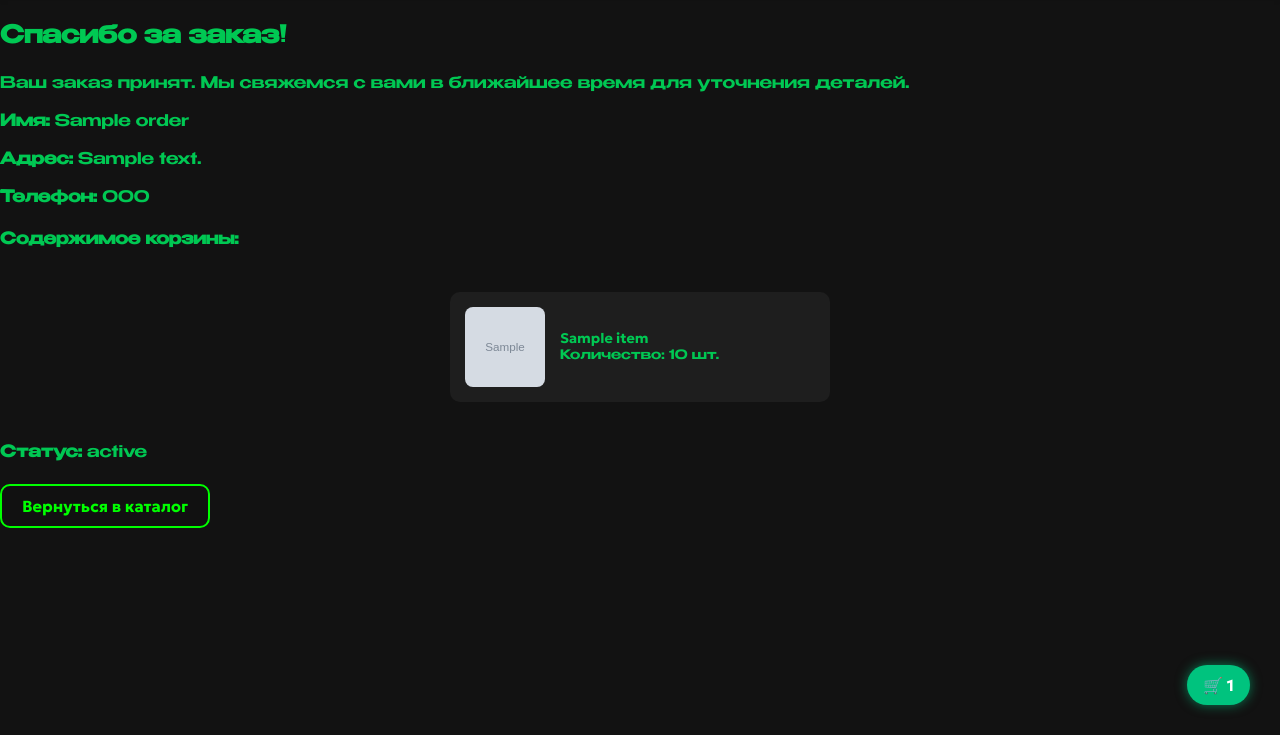
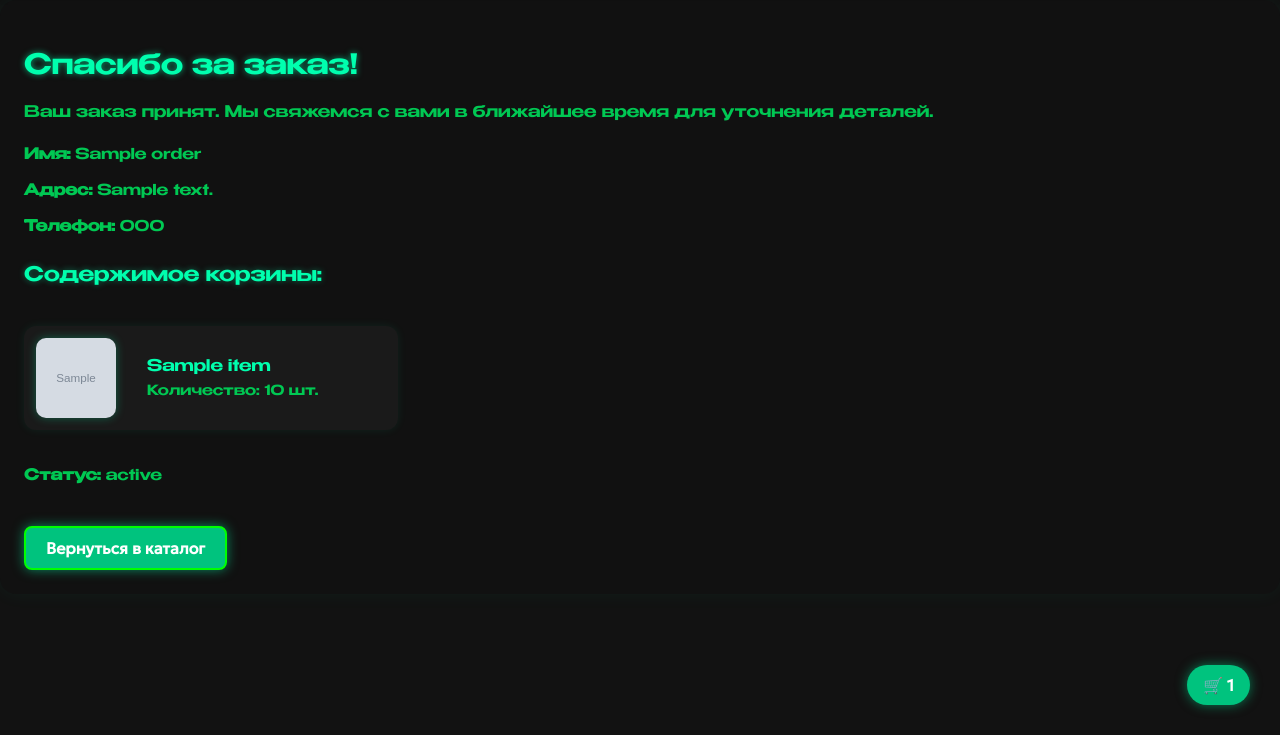
Before and after one commit to sazi48/Website-Application-for-Telegram-Product-Shop, a Flask app: template templates/order_confirmation.html in a window 1280 px wide. Shown: the part 65-800 px from the top of the page. Run offline with Flask 3, Linux system fonts and the light colour scheme; the template is opened without the code that fills it: most values are stand-ins (such as "Sample title", 1, 10 or a date in 2020); grey boxes marked "Sample" are stand-in pictures.

Commit message:
nean update and order update and order_confirmation update

```diff
--- a/templates/order_confirmation.html
+++ b/templates/order_confirmation.html
@@ -2,14 +2,16 @@
 
 {% block content %}
 <div class="container">
-    <h2 class="mb-4">Спасибо за заказ!</h2>
-    <p class="mb-3">Ваш заказ принят. Мы свяжемся с вами в ближайшее время для уточнения деталей.</p>
+    <h2 class="thank-you-title">Спасибо за заказ!</h2>
+    <p class="thank-you-text">Ваш заказ принят. Мы свяжемся с вами в ближайшее время для уточнения деталей.</p>
 
-    <p><strong>Имя:</strong> {{ order.name }}</p>
-    <p><strong>Адрес:</strong> {{ order.address }}</p>
-    <p><strong>Телефон:</strong> {{ order.phone }}</p>
+    <div class="order-details">
+        <p><strong>Имя:</strong> {{ order.name }}</p>
+        <p><strong>Адрес:</strong> {{ order.address }}</p>
+        <p><strong>Телефон:</strong> {{ order.phone }}</p>
+    </div>
 
-    <h4 class="mt-4">Содержимое корзины:</h4>
+    <h4 class="cart-header">Содержимое корзины:</h4>
 
     <div class="order-items">
         {% for item in cart_items %}
@@ -23,10 +25,123 @@
         {% endfor %}
     </div>
 
-    <p class="mt-4"><strong>Статус:</strong> {{ order.status }}</p>
+    <p class="order-status"><strong>Статус:</strong> {{ order.status }}</p>
 
     <div class="mt-4">
-        <a href="/" class="catalog-link">Вернуться в каталог</a>
+        <a href="/" class="catalog-link neon-link">Вернуться в каталог</a>
     </div>
 </div>
+
+<style>
+    .container {
+        padding: 24px;
+        background-color: #111;
+        border-radius: 16px;
+        box-shadow: 0 0 20px rgba(0, 255, 174, 0.05);
+        color: #eee;
+    }
+
+    .thank-you-title {
+        color: #00ffae;
+        font-size: 28px;
+        margin-bottom: 12px;
+        text-shadow: 0 0 6px rgba(0, 255, 174, 0.6);
+    }
+
+    .thank-you-text {
+        font-size: 16px;
+        margin-bottom: 20px;
+    }
+
+    .order-details p,
+    .order-status {
+        font-size: 15px;
+        margin-bottom: 6px;
+    }
+
+    .cart-header {
+        margin-top: 24px;
+        color: #00ffae;
+        font-size: 20px;
+        margin-bottom: 16px;
+        text-shadow: 0 0 6px rgba(0, 255, 174, 0.4);
+    }
+
+    .order-items {
+        display: flex;
+        flex-direction: column;
+        gap: 16px;
+    }
+
+    .order-item {
+        display: flex;
+        align-items: center;
+        background-color: #1a1a1a;
+        border-radius: 12px;
+        padding: 12px;
+        box-shadow: 0 0 10px rgba(0, 255, 174, 0.08);
+    }
+
+    .order-item img {
+        width: 80px;
+        height: 80px;
+        object-fit: cover;
+        border-radius: 10px;
+        margin-right: 16px;
+        box-shadow: 0 0 10px rgba(0, 255, 174, 0.3);
+    }
+
+    .order-item-info h5 {
+        margin: 0;
+        font-size: 16px;
+        color: #00ffae;
+    }
+
+    .order-item-info p {
+        margin: 4px 0 0;
+        font-size: 14px;
+    }
+
+    .catalog-link.neon-link {
+        display: inline-block;
+        margin-top: 20px;
+        background-color: #00c37e;
+        color: #fff;
+        padding: 10px 20px;
+        border-radius: 8px;
+        font-weight: bold;
+        text-decoration: none;
+        transition: background-color 0.2s ease, transform 0.2s ease;
+        box-shadow: 0 0 12px rgba(0, 255, 174, 0.5);
+    }
+
+    .catalog-link.neon-link:hover {
+        background-color: #00a86b;
+        transform: scale(1.05);
+    }
+</style>
+<style>
+@font-face {
+    font-family: 'Benzin';
+    src: url("{{ url_for('static', filename='fonts/benzin-semibold.ttf') }}") format('truetype');
+    font-weight: 600;
+    font-style: normal;
+}
+
+@font-face {
+    font-family: 'Geologica';
+    src: url("{{ url_for('static', filename='fonts/Geologica.ttf') }}") format('truetype');
+    font-weight: normal;
+    font-style: normal;
+}
+
+body {
+    font-family: 'Geologica', sans-serif;
+}
+
+h1, h2, h3, h4, h5, .product-name, .thank-you-title {
+    font-family: 'Benzin', sans-serif;
+}
+</style>
+
 {% endblock %}
```
Also changed, not shown: templates/order.html (+19 -0 lines), 1 other file.
